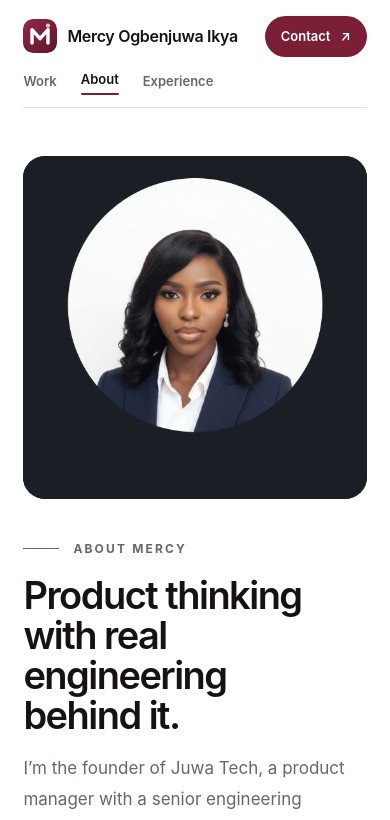
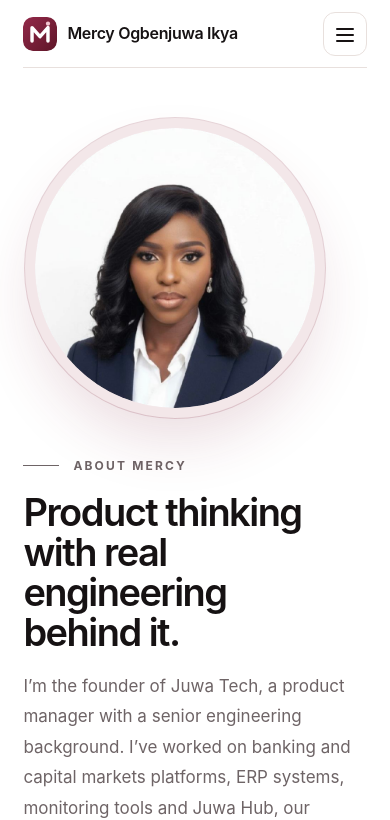
Before and after one commit to Mercyogbenjuwa/My-portfolio, a Next.js app: page /about in a window 390 px wide. Shown: the top 820 px of the page. Built offline with nearby package versions, Linux system fonts and the light colour scheme.

Commit message:
Mobile hamburger menu, round portrait, drop the 2021 line
Co-Authored-By: Claude Opus 5.5 <noreply@anthropic.com>
Claude-Session: https://claude.ai/code/session_01Mdcr8vZKvahRHboVqYdT8m

```diff
--- a/components/Layout.jsx
+++ b/components/Layout.jsx
@@ -1,3 +1,4 @@
+import { useEffect, useState } from "react";
 import Link from "next/link";
 import { useRouter } from "next/router";
 import styles from "../styles/Layout.module.css";
@@ -7,6 +8,16 @@ const footerLinks = [["Email", "mailto:ogbenjuwamercyonyoibo@gmail.com"], ["Phon
 
 export default function Layout({ children }) {
   const router = useRouter();
+  const [open, setOpen] = useState(false);
+
+  useEffect(() => setOpen(false), [router.asPath]);
+  useEffect(() => {
+    if (!open) return undefined;
+    const close = (event) => event.key === "Escape" && setOpen(false);
+    window.addEventListener("keydown", close);
+    return () => window.removeEventListener("keydown", close);
+  }, [open]);
+
   return (
     <div className={styles.shell}>
       <header className={styles.header}>
@@ -20,7 +31,13 @@ export default function Layout({ children }) {
               {navigation.map(([label, href]) => <Link href={href} key={href}><a className={router.pathname === href ? styles.active : ""}>{label}</a></Link>)}
             </div>
             <Link href="/contact"><a className={styles.contact}>Contact <span aria-hidden="true">↗</span></a></Link>
+            <button type="button" className={`${styles.menuButton} ${open ? styles.isOpen : ""}`} aria-label={open ? "Close menu" : "Open menu"} aria-expanded={open} aria-controls="mobile-menu" onClick={() => setOpen(!open)}>
+              <span /><span /><span />
+            </button>
           </nav>
+          <div id="mobile-menu" className={`${styles.menu} ${open ? styles.menuOpen : ""}`} hidden={!open}>
+            {[...navigation, ["Contact", "/contact"]].map(([label, href], index) => <Link href={href} key={href}><a className={router.pathname === href ? styles.current : ""} style={{ "--i": index }}>{label}<span aria-hidden="true">→</span></a></Link>)}
+          </div>
         </div>
       </header>
       <main>{children}</main>
--- a/pages/about.jsx
+++ b/pages/about.jsx
@@ -20,7 +20,7 @@ export default function AboutPage() {
             <Link href="/contact"><a className="text-link">Work with me <span aria-hidden="true">→</span></a></Link>
           </div>
         </div>
-        <div className={styles.portrait}><Image src="/profile.png" alt="Mercy Ogbenjuwa Ikya" layout="fill" objectFit="cover" priority /></div>
+        <div className={styles.portrait}><Image src="/portrait.png" alt="Mercy Ogbenjuwa Ikya" layout="fill" objectFit="cover" priority /></div>
       </section>
     </div>
     <section className={styles.focus}>
--- a/pages/index.jsx
+++ b/pages/index.jsx
@@ -37,11 +37,11 @@ export default function HomePage({ projects }) {
 
     <section className={styles.aboutBand}>
       <div className={styles.about}>
-        <div className={styles.photo} data-reveal><Image src="/profile.png" alt="Mercy Ogbenjuwa Ikya" layout="fill" objectFit="cover" /></div>
+        <div className={styles.photo} data-reveal><Image src="/portrait.png" alt="Mercy Ogbenjuwa Ikya" layout="fill" objectFit="cover" /></div>
         <div data-reveal style={{ "--d": ".12s" }}>
           <p className="eyebrow">About</p>
           <h2 className="section-title">Clear plans. Solid builds.</h2>
-          <p>I turn what a business needs into a clear plan, then work alongside engineers to ship it. Since 2021, that has taken me through insurance, banking, capital markets and my own company.</p>
+          <p>I turn what a business needs into a clear plan, then work alongside engineers to ship it. I’ve done it in insurance, banking, capital markets and now my own company.</p>
           <Link href="/about"><a className="text-link">More about me <span aria-hidden="true">→</span></a></Link>
         </div>
       </div>
--- a/styles/About.module.css
+++ b/styles/About.module.css
@@ -3,7 +3,7 @@
 .facts{display:flex;flex-wrap:wrap;gap:10px;margin-top:28px}
 .facts span{padding:8px 14px;border:1px solid var(--hairline);border-radius:999px;background:var(--surface);font-size:13px}
 .actions{display:flex;flex-wrap:wrap;align-items:center;gap:26px;margin-top:32px}
-.portrait{position:relative;aspect-ratio:4/5;border-radius:22px;overflow:hidden;background:#1b1d22}
+.portrait{position:relative;width:100%;max-width:440px;margin:12px auto;aspect-ratio:1;border-radius:50%;overflow:hidden;background:var(--primary-soft);box-shadow:0 0 0 10px var(--primary-soft),0 0 0 11px rgba(122,31,53,.18),0 30px 60px rgba(122,31,53,.16)}
 .focus{padding:clamp(56px,7vw,104px) var(--gutter);background:var(--surface)}
 .centerHead{max-width:760px;margin:0 auto 38px;text-align:center}
-@media(max-width:800px){.hero{grid-template-columns:1fr}.portrait{max-width:380px;aspect-ratio:1;grid-row:1}}
+@media(max-width:800px){.hero{grid-template-columns:1fr}.portrait{max-width:280px;margin:12px 0 8px 12px;grid-row:1}}
--- a/styles/HomePage.module.css
+++ b/styles/HomePage.module.css
@@ -12,7 +12,7 @@
 
 .aboutBand{background:var(--surface);padding:clamp(56px,7vw,104px) var(--gutter)}
 .about{max-width:1264px;margin:0 auto;display:grid;grid-template-columns:.42fr 1fr;gap:clamp(32px,6vw,80px);align-items:center}
-.photo{position:relative;aspect-ratio:4/5;border-radius:18px;overflow:hidden;background:#1b1d22}
+.photo{position:relative;width:100%;max-width:380px;margin:12px auto;aspect-ratio:1;border-radius:50%;overflow:hidden;background:var(--primary-soft);box-shadow:0 0 0 10px var(--primary-soft),0 0 0 11px rgba(122,31,53,.18),0 30px 60px rgba(122,31,53,.16)}
 .about h2{margin-bottom:18px}
 .about p:not(:global(.eyebrow)){max-width:640px;margin-bottom:24px;color:var(--muted);font-size:16px;line-height:1.85}
 
@@ -29,4 +29,4 @@
 .light span{transition:transform .25s ease}.light:hover span{transform:translate(3px,-2px)}
 
 
-@media(max-width:800px){.grid{grid-template-columns:1fr;gap:32px}.head{flex-direction:column;align-items:flex-start;gap:14px}.about{grid-template-columns:1fr}.photo{max-width:340px;aspect-ratio:1}}
+@media(max-width:800px){.grid{grid-template-columns:1fr;gap:32px}.head{flex-direction:column;align-items:flex-start;gap:14px}.about{grid-template-columns:1fr}.photo{max-width:280px;margin:12px 0 8px 12px}}
--- a/styles/Layout.module.css
+++ b/styles/Layout.module.css
@@ -13,11 +13,26 @@
 .footerLinks{display:flex;gap:22px;flex-wrap:wrap}
 .footerLinks a{color:var(--text);font-weight:600;text-decoration:none}
 .footerLinks a:hover{color:var(--primary)}
+.menuButton,.menu{display:none}
 @media(max-width:800px){
-  .nav{min-height:auto;flex-wrap:wrap;padding:16px 0 0;gap:12px}
-  .contact{margin-left:auto;padding:10px 16px}
-  .links{order:3;width:100%;margin:0;gap:24px;overflow-x:auto;padding-bottom:12px}
-  .links .active::after{margin-top:3px}
+  .nav{min-height:68px;justify-content:space-between}
+  .links,.contact{display:none}
+  .menuButton{position:relative;display:block;width:44px;height:44px;border:1px solid var(--hairline);border-radius:12px;background:var(--white);cursor:pointer}
+  .menuButton span{position:absolute;left:12px;width:18px;height:2px;border-radius:2px;background:var(--text);transition:transform .3s ease,opacity .2s ease}
+  .menuButton span:nth-child(1){top:15px}.menuButton span:nth-child(2){top:21px}.menuButton span:nth-child(3){top:27px}
+  .isOpen span:nth-child(1){transform:translateY(6px) rotate(45deg)}
+  .isOpen span:nth-child(2){opacity:0}
+  .isOpen span:nth-child(3){transform:translateY(-6px) rotate(-45deg)}
+  .menu{display:grid;padding:8px 0 20px;border-bottom:1px solid var(--hairline)}
+  .menu[hidden]{display:none}
+  .menu a{display:flex;justify-content:space-between;align-items:center;padding:16px 4px;border-bottom:1px solid var(--hairline);color:var(--text);font-size:20px;font-weight:600;letter-spacing:-.02em;text-decoration:none}
+  .menu a:last-child{margin-top:16px;justify-content:center;gap:10px;border:0;border-radius:999px;background:var(--primary);color:var(--white);font-size:16px}
+  .menu a span{color:var(--primary)}.menu a:last-child span{color:inherit}
+  .menu .current{color:var(--primary)}
+}
+@media(max-width:800px) and (prefers-reduced-motion:no-preference){
+  .menuOpen a{animation:menu-in .35s cubic-bezier(.2,.8,.2,1) both;animation-delay:calc(var(--i) * 45ms)}
+  @keyframes menu-in{from{opacity:0;transform:translateY(-8px)}to{opacity:1;transform:none}}
 }
 
 .brand img{flex:none;border-radius:10px;transition:transform .4s cubic-bezier(.2,.8,.2,1)}
--- a/styles/ProjectFan.module.css
+++ b/styles/ProjectFan.module.css
@@ -1,4 +1,4 @@
-.stage{--step:14deg;position:relative;width:min(1100px,calc(100% - 40px));height:clamp(340px,31vw,420px);margin:48px auto 0;border:1px solid var(--hairline);border-radius:32px;background:radial-gradient(120% 90% at 50% 100%,#f1e3e3 0%,var(--surface) 55%);overflow:hidden}
+.stage{--step:14deg;position:relative;width:min(1264px,calc(100% - var(--gutter) * 2));height:clamp(340px,31vw,420px);margin:48px auto 0;border:1px solid var(--hairline);border-radius:32px;background:radial-gradient(120% 90% at 50% 100%,#f1e3e3 0%,var(--surface) 55%);overflow:hidden}
 .slot{--w:clamp(120px,12vw,168px);--angle:calc(var(--o) * var(--step));position:absolute;top:44px;left:50%;width:var(--w);margin-left:calc(var(--w) / -2);aspect-ratio:.62;transform-origin:50% 300%;transform:rotate(var(--angle))}
 .card{width:100%;height:100%;border-radius:14px;overflow:hidden;box-shadow:-14px 14px 30px rgba(22,18,19,.2)}
 /* Opens and closes like a hand fan: stacked, spread with gaps, hold, fold back. */
```
Also changed, not shown: public/portrait.png (added).
